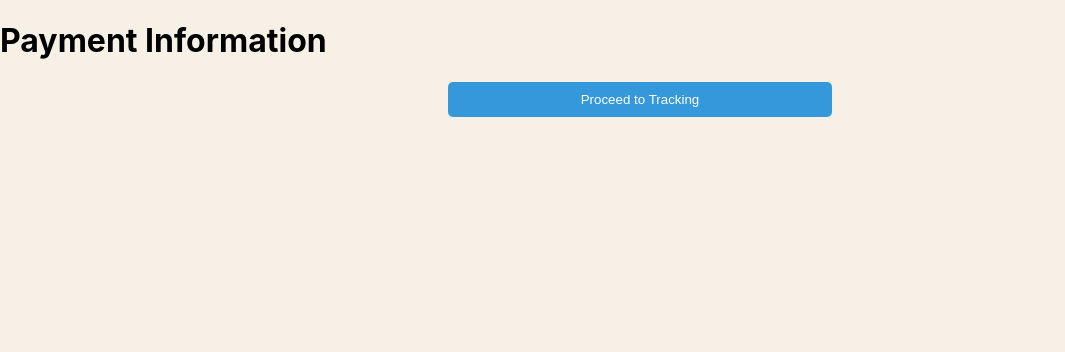
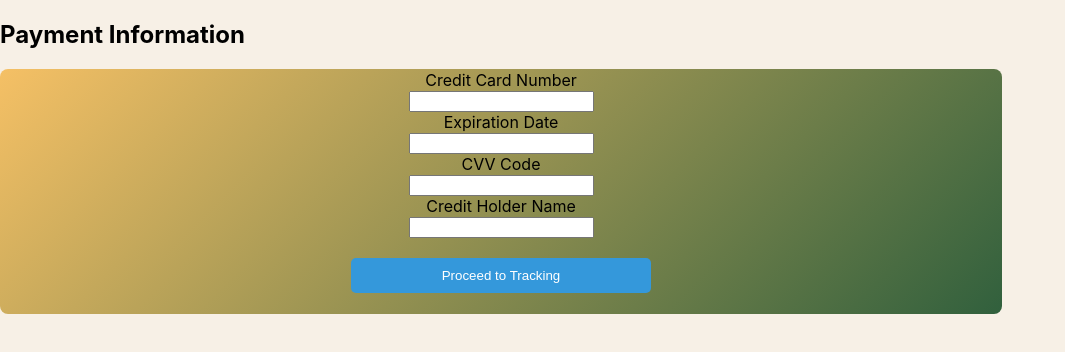
Before and after one commit to cmccabe24/HackOhio2024, a React (Create React App) app: page /Home/PaymentInformation in a window 1280 px wide. Shown: the top 352 px of the page, without its empty margins (0-1065 px from the left). Built offline with nearby package versions, Linux system fonts and the light colour scheme.

Commit message:
touching up pages

```diff
--- a/src/App.css
+++ b/src/App.css
@@ -1,5 +1,9 @@
 .App {
   text-align: center;
+    background-color: #f7f0e6;
+    min-height: 100vh;
+    max-width: 10vh;
+    padding: 20px;
 }
 
 .App-logo {
--- a/src/App.js
+++ b/src/App.js
@@ -1,5 +1,5 @@
 import React, { useState } from "react";
-import { BrowserRouter as Router, Route, Routes, Navigate} from "react-router-dom";
+import { BrowserRouter as Router, Route, Routes, Navigate } from "react-router-dom";
 import Home from "./components/Home";
 import BookingPage from "./components/BookingPage";
 import PoolingResults from "./components/PoolingResults";
@@ -23,7 +23,9 @@ function App() {
     ]
   });
 
-  const [paymentInformation, setPaymentInformation] = useState([]);
+  const [paymentInformation, setPaymentInformation] = useState([
+
+  ]);
 
   return (
     <div>
@@ -32,11 +34,11 @@ function App() {
           <Routes>
             <Route path='/Home' element={<Home/>} />
             <Route path="/" element={<Navigate replace to="/Home" />} />
-            <Route path='/Home/BookingPage' element={<BookingPage />} />
+            <Route path='/Home/BookingPage' element={<BookingPage shippingInfo={shippingInfo} setShippingInfo={setShippingInfo}/>} />
             <Route path='/Home/PoolingResults' element={<PoolingResults />} />
             <Route path='/Home/Products' element={<Products products={products} setProducts={setProducts}/>} />
             <Route path='/Home/TrackingPage' element={<TrackingPage/>} />
-            <Route path='/Home/PaymentInformation' element={<PaymentInformation />} />
+            <Route path='/Home/PaymentInformation' element={<PaymentInformation paymentInformation={paymentInformation} setPaymentInformation={setPaymentInformation} />} />
           </Routes>
         </div>
       </Router>
--- a/src/components/BookingPage.js
+++ b/src/components/BookingPage.js
@@ -3,15 +3,7 @@ import { useState } from "react";
 import { Link, useNavigate } from "react-router-dom";
 import '../static/BookingPage.css';
 
-const BookingPage = () => {
-    const [shippingInfo, setShippingInfo] = useState({
-        firstName: '',
-        lastName: '',
-        email: '',
-        phoneNumber: '',
-        companyName: '',
-    });
-
+const BookingPage = ({shippingInfo, setShippingInfo}) => {
     const navigate = useNavigate();
 
     const handleSubmit = (e) => {
@@ -28,7 +20,6 @@ const BookingPage = () => {
     };
 
     return (
-
         <div className="bookingPage">
             <div className="logo-container">
                 <img src="/cargoLogo.png" alt="Logo" className="logo" />
--- a/src/components/Home.js
+++ b/src/components/Home.js
@@ -4,7 +4,7 @@ import '../static/Home.css';
 
 const Home = () => {
   return (
-    <div className="home-container">
+    <div className="homePage">
       {/* Logo at the top */}
       <div className="logo-container">
         <img src="/cargoLogo.png" alt="Logo" className="logo" />
@@ -30,11 +30,10 @@ const Home = () => {
       <div>
         <img src="cargoBanner.png" alt='banner' className="img"/>
         <Link to='/Home/BookingPage'>
-        <img src="getStarted.png" alt='banner'/>
+        <img src="getStarted.png" alt='banner' className="imgButton"/>
         </Link>
+      </div>
     </div>
-    </div>
-
   );
 }
 
--- a/src/components/PaymentInformation.js
+++ b/src/components/PaymentInformation.js
@@ -1,7 +1,7 @@
 // payment info
 import { useNavigate } from "react-router-dom";
 
-const PaymentInformation = () => {
+const PaymentInformation = ({paymentInformation, setPaymentInformation}) => {
     const navigate = useNavigate();
 
     const handleSubmit = (e) => {
@@ -9,11 +9,65 @@ const PaymentInformation = () => {
         navigate('/Home/TrackingPage');
     };
 
+    const handleInputChange = (e) => {
+        const { name, value } = e.target;
+        setPaymentInformation((paymentInformation) => ({
+            ...paymentInformation,
+            [name]: value,
+        }));
+    };
+
     return (
         <div>
-            <h1>Payment Information</h1>
+            <h2> Payment Information </h2>
+            <form onSubmit ={handleSubmit} >
+				<label>Credit Card Number</label>
+				<br />
+		    	<input
+					type='text'
+					// correct input name for state update
+					name='credit_card_number'
+					required
+					onChange={handleInputChange}
+
+				/>
+				<br/>
+
+
+                <label>Expiration Date</label>
+				<br />
+            	<input
+                	type='text'
+                	name='expiration_date'
+                	required
+                	onChange={handleInputChange}
+            	/>
+            	<br/>
+
+				<label>CVV Code</label>
+				<br />
+				<input
+					type='text'
+					// matching key in the order object
+					name='cvvCode'
+					required
+					onChange={handleInputChange}
+				/>
+				<br/>
+
+				<label>Credit Holder Name</label>
+				<br />
+            	<input
+					type='text'
+					// matching key in the order object
+					name='card_holder_name'
+					required
+					onChange={handleInputChange}
+				/>
+				<br/>
 
             <button className="button" onClick={handleSubmit}>Proceed to Tracking</button>
+            </form>
         </div>
     );
 };
--- a/src/components/TrackingPage.js
+++ b/src/components/TrackingPage.js
@@ -1,4 +1,5 @@
 import React, { useState, useEffect } from "react";
+import { Link } from "react-router-dom";
 import { GoogleMap, LoadScript, Marker } from "@react-google-maps/api"; // Reverted to use Marker
 import '../static/TrackingPage.css';  // Assuming you have the CSS file
 
@@ -31,6 +32,13 @@ const TrackingPage = () => {
   return (
     <div className="trackingPage">
       <h2>Shipment Tracking</h2>
+      <nav className="nav-bar">
+        <ul className="nav-list">
+          <li className="nav-item">
+            <Link to="/">Home</Link>
+          </li>
+        </ul>
+      </nav>
       <div className="mapContainer">
         <LoadScript googleMapsApiKey={process.env.REACT_APP_GOOGLE_MAPS_API_KEY}>
           <GoogleMap
--- a/src/static/BookingPage.css
+++ b/src/static/BookingPage.css
@@ -1,5 +1,9 @@
 
-
+.bookingPage {
+    background-color: #f7f0e6;
+    min-height: fit-content;
+    padding: 20px;
+}
 
 .formField {
     margin-bottom: 25px; /* Space between fields */
--- a/src/static/Home.css
+++ b/src/static/Home.css
@@ -3,6 +3,13 @@ body {
     margin: 0;
     padding: 0;
   }
+
+.homePage{
+    background-color: #f7f0e6;
+    min-height: fit-content;
+    padding: 20px;
+}
+
 /* Container for the whole home page */
 .home-container {
     text-align: center;
@@ -53,8 +60,15 @@ body {
   }
 
   .img {
-    width: 1865px;
+    max-width: 100%;
+    height: auto;
     margin: 0;
     padding: 0;
     display: block; /* Changes image to block-level element to remove inline spacing */
   }
+
+  .imgButton {
+    max-width: 100%;
+    margin: 0;
+    padding: 0;
+  }
```
Lines whose indentation alone changed are shown as unchanged.
